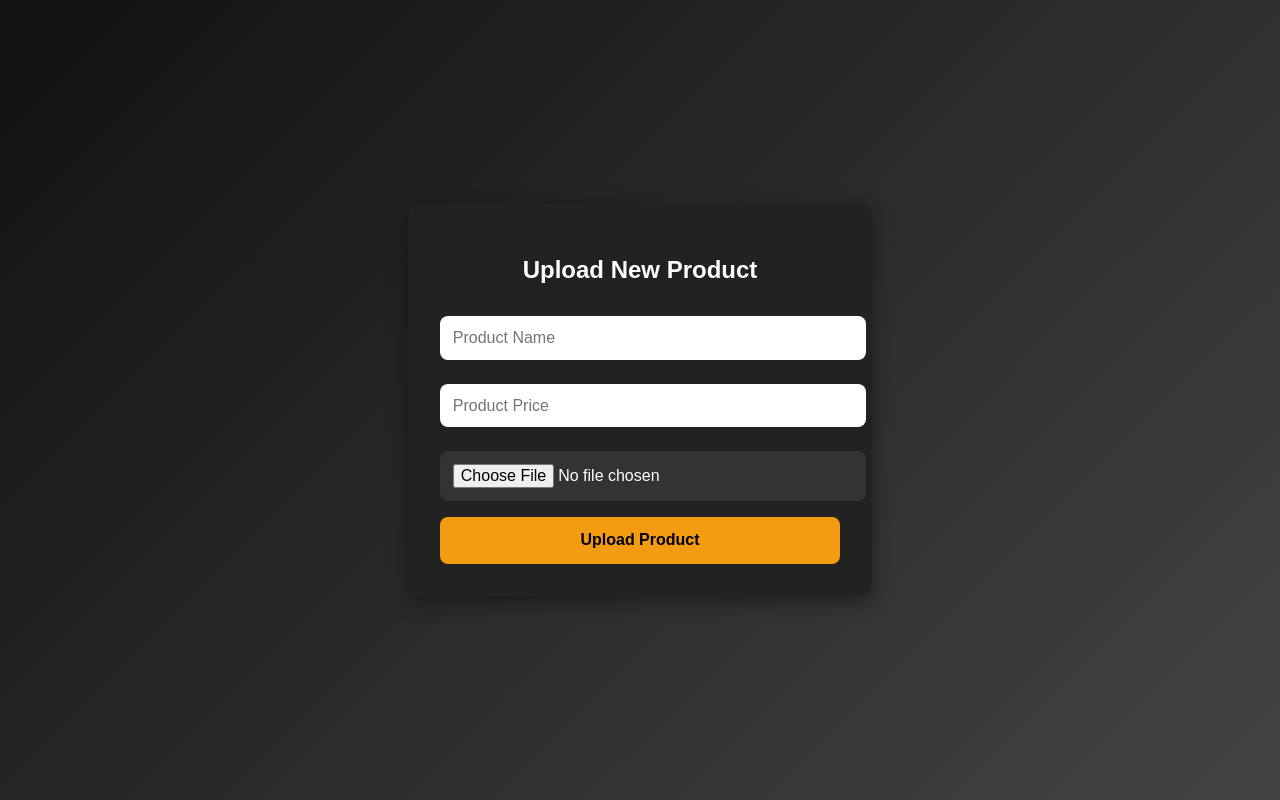
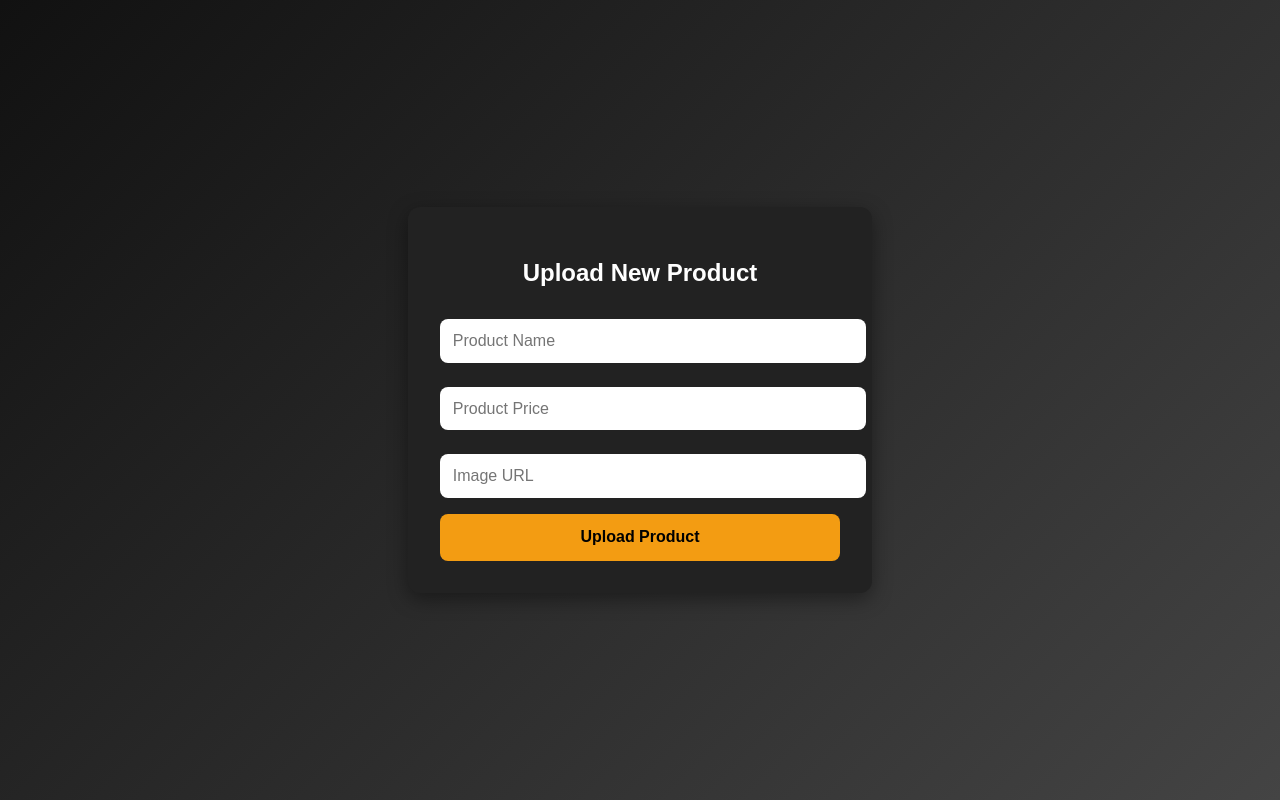
Before and after one commit to Adedamolah/OluwaseunAdmin, a plain HTML site: page index.html in a window 1280 px wide. Drawn offline with Linux system fonts and the light colour scheme.

Commit message:
Update index.html

```diff
--- a/index.html
+++ b/index.html
@@ -96,7 +96,7 @@
     <form id="productForm">
       <input type="text" id="name" placeholder="Product Name" required>
       <input type="text" id="price" placeholder="Product Price" required>
-      <input type="file" id="image" accept="image/*" required>
+      <input type="text" id="image" placeholder="Image URL" required>
       <button type="submit">Upload Product</button>
     </form>
 
```
